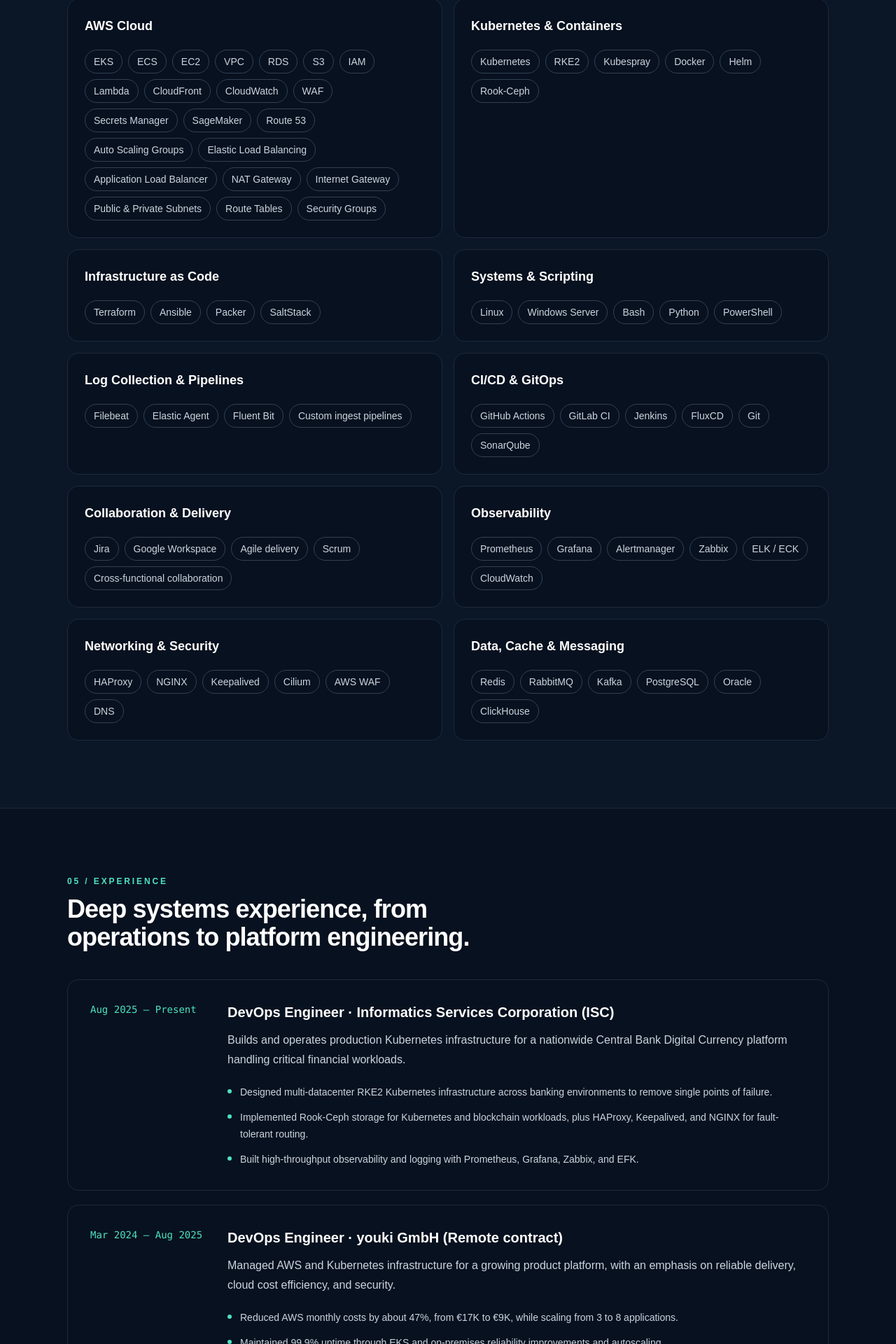
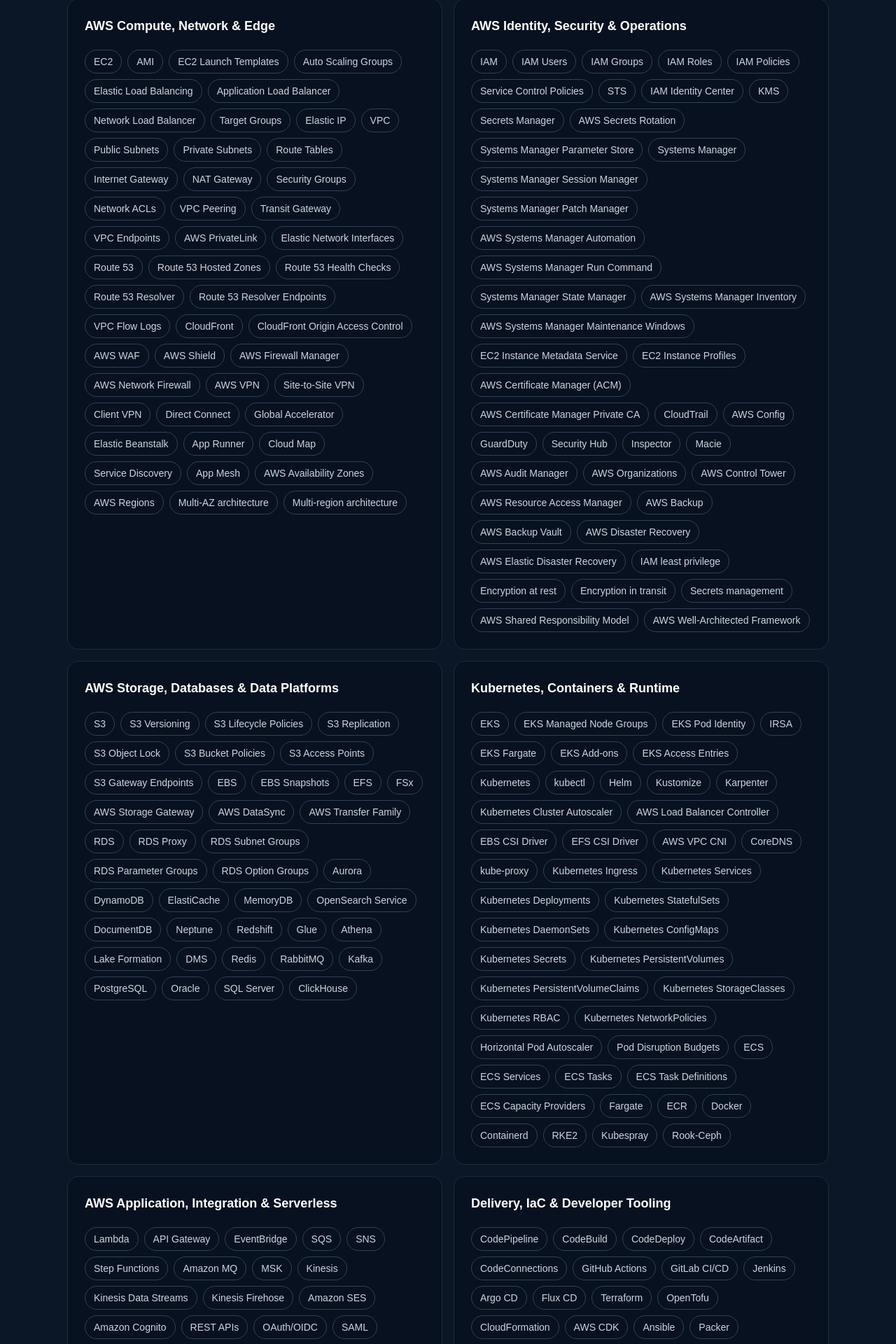
Before and after one commit to erfanehsanii/devops-portfolio, a Next.js app: page / in a window 1280 px wide. Shown: the part 2833-4753 px from the top of the page at 70% size. Built offline with nearby package versions, Linux system fonts and the light colour scheme.

Commit message:
Add complete AWS and platform service inventory

```diff
--- a/src/data/portfolio.ts
+++ b/src/data/portfolio.ts
@@ -38,16 +38,427 @@
     },
   ],
   skills: [
-    { category: "AWS Cloud", items: ["EKS", "ECS", "EC2", "VPC", "RDS", "S3", "IAM", "Lambda", "CloudFront", "CloudWatch", "WAF", "Secrets Manager", "SageMaker", "Route 53", "Auto Scaling Groups", "Elastic Load Balancing", "Application Load Balancer", "NAT Gateway", "Internet Gateway", "Public & Private Subnets", "Route Tables", "Security Groups"] },
-    { category: "Kubernetes & Containers", items: ["Kubernetes", "RKE2", "Kubespray", "Docker", "Helm", "Rook-Ceph"] },
-    { category: "Infrastructure as Code", items: ["Terraform", "Ansible", "Packer", "SaltStack"] },
-    { category: "Systems & Scripting", items: ["Linux", "Windows Server", "Bash", "Python", "PowerShell"] },
-    { category: "Log Collection & Pipelines", items: ["Filebeat", "Elastic Agent", "Fluent Bit", "Custom ingest pipelines"] },
-    { category: "CI/CD & GitOps", items: ["GitHub Actions", "GitLab CI", "Jenkins", "FluxCD", "Git", "SonarQube"] },
-    { category: "Collaboration & Delivery", items: ["Jira", "Google Workspace", "Agile delivery", "Scrum", "Cross-functional collaboration"] },
-    { category: "Observability", items: ["Prometheus", "Grafana", "Alertmanager", "Zabbix", "ELK / ECK", "CloudWatch"] },
-    { category: "Networking & Security", items: ["HAProxy", "NGINX", "Keepalived", "Cilium", "AWS WAF", "DNS"] },
-    { category: "Data, Cache & Messaging", items: ["Redis", "RabbitMQ", "Kafka", "PostgreSQL", "Oracle", "ClickHouse"] },
+    {
+      "category": "AWS Compute, Network & Edge",
+      "featured": [
+        "EC2",
+        "VPC",
+        "EKS",
+        "Application Load Balancer",
+        "Route 53",
+        "CloudFront",
+        "AWS WAF",
+        "Multi-AZ architecture"
+      ],
+      "items": [
+        "EC2",
+        "AMI",
+        "EC2 Launch Templates",
+        "Auto Scaling Groups",
+        "Elastic Load Balancing",
+        "Application Load Balancer",
+        "Network Load Balancer",
+        "Target Groups",
+        "Elastic IP",
+        "VPC",
+        "Public Subnets",
+        "Private Subnets",
+        "Route Tables",
+        "Internet Gateway",
+        "NAT Gateway",
+        "Security Groups",
+        "Network ACLs",
+        "VPC Peering",
+        "Transit Gateway",
+        "VPC Endpoints",
+        "AWS PrivateLink",
+        "Elastic Network Interfaces",
+        "Route 53",
+        "Route 53 Hosted Zones",
+        "Route 53 Health Checks",
+        "Route 53 Resolver",
+        "Route 53 Resolver Endpoints",
+        "VPC Flow Logs",
+        "CloudFront",
+        "CloudFront Origin Access Control",
+        "AWS WAF",
+        "AWS Shield",
+        "AWS Firewall Manager",
+        "AWS Network Firewall",
+        "AWS VPN",
+        "Site-to-Site VPN",
+        "Client VPN",
+        "Direct Connect",
+        "Global Accelerator",
+        "Elastic Beanstalk",
+        "App Runner",
+        "Cloud Map",
+        "Service Discovery",
+        "App Mesh",
+        "AWS Availability Zones",
+        "AWS Regions",
+        "Multi-AZ architecture",
+        "Multi-region architecture"
+      ]
+    },
+    {
+      "category": "AWS Identity, Security & Operations",
+      "featured": [
+        "IAM",
+        "IAM Roles",
+        "KMS",
+        "Secrets Manager",
+        "Systems Manager",
+        "CloudTrail",
+        "GuardDuty",
+        "AWS Backup"
+      ],
+      "items": [
+        "IAM",
+        "IAM Users",
+        "IAM Groups",
+        "IAM Roles",
+        "IAM Policies",
+        "Service Control Policies",
+        "STS",
+        "IAM Identity Center",
+        "KMS",
+        "Secrets Manager",
+        "AWS Secrets Rotation",
+        "Systems Manager Parameter Store",
+        "Systems Manager",
+        "Systems Manager Session Manager",
+        "Systems Manager Patch Manager",
+        "AWS Systems Manager Automation",
+        "AWS Systems Manager Run Command",
+        "Systems Manager State Manager",
+        "AWS Systems Manager Inventory",
+        "AWS Systems Manager Maintenance Windows",
+        "EC2 Instance Metadata Service",
+        "EC2 Instance Profiles",
+        "AWS Certificate Manager (ACM)",
+        "AWS Certificate Manager Private CA",
+        "CloudTrail",
+        "AWS Config",
+        "GuardDuty",
+        "Security Hub",
+        "Inspector",
+        "Macie",
+        "AWS Audit Manager",
+        "AWS Organizations",
+        "AWS Control Tower",
+        "AWS Resource Access Manager",
+        "AWS Backup",
+        "AWS Backup Vault",
+        "AWS Disaster Recovery",
+        "AWS Elastic Disaster Recovery",
+        "IAM least privilege",
+        "Encryption at rest",
+        "Encryption in transit",
+        "Secrets management",
+        "AWS Shared Responsibility Model",
+        "AWS Well-Architected Framework"
+      ]
+    },
+    {
+      "category": "AWS Storage, Databases & Data Platforms",
+      "featured": [
+        "S3",
+        "EBS",
+        "RDS",
+        "Aurora",
+        "DynamoDB",
+        "ElastiCache",
+        "Athena",
+        "ClickHouse"
+      ],
+      "items": [
+        "S3",
+        "S3 Versioning",
+        "S3 Lifecycle Policies",
+        "S3 Replication",
+        "S3 Object Lock",
+        "S3 Bucket Policies",
+        "S3 Access Points",
+        "S3 Gateway Endpoints",
+        "EBS",
+        "EBS Snapshots",
+        "EFS",
+        "FSx",
+        "AWS Storage Gateway",
+        "AWS DataSync",
+        "AWS Transfer Family",
+        "RDS",
+        "RDS Proxy",
+        "RDS Subnet Groups",
+        "RDS Parameter Groups",
+        "RDS Option Groups",
+        "Aurora",
+        "DynamoDB",
+        "ElastiCache",
+        "MemoryDB",
+        "OpenSearch Service",
+        "DocumentDB",
+        "Neptune",
+        "Redshift",
+        "Glue",
+        "Athena",
+        "Lake Formation",
+        "DMS",
+        "Redis",
+        "RabbitMQ",
+        "Kafka",
+        "PostgreSQL",
+        "Oracle",
+        "SQL Server",
+        "ClickHouse"
+      ]
+    },
+    {
+      "category": "Kubernetes, Containers & Runtime",
+      "featured": [
+        "EKS",
+        "Kubernetes",
+        "Docker",
+        "Helm",
+        "Karpenter",
+        "AWS Load Balancer Controller",
+        "RKE2",
+        "Rook-Ceph"
+      ],
+      "items": [
+        "EKS",
+        "EKS Managed Node Groups",
+        "EKS Pod Identity",
+        "IRSA",
+        "EKS Fargate",
+        "EKS Add-ons",
+        "EKS Access Entries",
+        "Kubernetes",
+        "kubectl",
+        "Helm",
+        "Kustomize",
+        "Karpenter",
+        "Kubernetes Cluster Autoscaler",
+        "AWS Load Balancer Controller",
+        "EBS CSI Driver",
+        "EFS CSI Driver",
+        "AWS VPC CNI",
+        "CoreDNS",
+        "kube-proxy",
+        "Kubernetes Ingress",
+        "Kubernetes Services",
+        "Kubernetes Deployments",
+        "Kubernetes StatefulSets",
+        "Kubernetes DaemonSets",
+        "Kubernetes ConfigMaps",
+        "Kubernetes Secrets",
+        "Kubernetes PersistentVolumes",
+        "Kubernetes PersistentVolumeClaims",
+        "Kubernetes StorageClasses",
+        "Kubernetes RBAC",
+        "Kubernetes NetworkPolicies",
+        "Horizontal Pod Autoscaler",
+        "Pod Disruption Budgets",
+        "ECS",
+        "ECS Services",
+        "ECS Tasks",
+        "ECS Task Definitions",
+        "ECS Capacity Providers",
+        "Fargate",
+        "ECR",
+        "Docker",
+        "Containerd",
+        "RKE2",
+        "Kubespray",
+        "Rook-Ceph"
+      ]
+    },
+    {
+      "category": "AWS Application, Integration & Serverless",
+      "featured": [
+        "Lambda",
+        "API Gateway",
+        "EventBridge",
+        "SQS",
+        "SNS",
+        "Step Functions",
+        "Amazon MQ",
+        "MSK"
+      ],
+      "items": [
+        "Lambda",
+        "API Gateway",
+        "EventBridge",
+        "SQS",
+        "SNS",
+        "Step Functions",
+        "Amazon MQ",
+        "MSK",
+        "Kinesis",
+        "Kinesis Data Streams",
+        "Kinesis Firehose",
+        "Amazon SES",
+        "Amazon Cognito",
+        "REST APIs",
+        "OAuth/OIDC",
+        "SAML"
+      ]
+    },
+    {
+      "category": "Delivery, IaC & Developer Tooling",
+      "featured": [
+        "Terraform",
+        "OpenTofu",
+        "CloudFormation",
+        "Ansible",
+        "GitHub Actions",
+        "GitLab CI/CD",
+        "Jenkins",
+        "Flux CD"
+      ],
+      "items": [
+        "CodePipeline",
+        "CodeBuild",
+        "CodeDeploy",
+        "CodeArtifact",
+        "CodeConnections",
+        "GitHub Actions",
+        "GitLab CI/CD",
+        "Jenkins",
+        "Argo CD",
+        "Flux CD",
+        "Terraform",
+        "OpenTofu",
+        "CloudFormation",
+        "AWS CDK",
+        "Ansible",
+        "Packer",
+        "Infrastructure as Code",
+        "CI/CD",
+        "Blue/Green deployment",
+        "Canary deployment",
+        "Rolling deployment",
+        "Zero-downtime deployment",
+        "Git",
+        "GitHub",
+        "GitLab",
+        "AWS CLI",
+        "AWS SDK",
+        "AWS CloudShell",
+        "AWS Console"
+      ]
+    },
+    {
+      "category": "Observability, FinOps & Governance",
+      "featured": [
+        "CloudWatch",
+        "Prometheus",
+        "Grafana",
+        "OpenTelemetry",
+        "AWS X-Ray",
+        "Cost Explorer",
+        "AWS Budgets",
+        "FinOps"
+      ],
+      "items": [
+        "CloudWatch",
+        "CloudWatch Metrics",
+        "CloudWatch Logs",
+        "CloudWatch Log Groups",
+        "CloudWatch Alarms",
+        "CloudWatch Dashboards",
+        "CloudWatch Logs Insights",
+        "CloudWatch Agent",
+        "Prometheus",
+        "Grafana",
+        "Alertmanager",
+        "Loki",
+        "OpenTelemetry",
+        "Amazon Managed Service for Prometheus",
+        "Amazon Managed Grafana",
+        "AWS X-Ray",
+        "Amazon Managed Service for OpenTelemetry",
+        "Cost Explorer",
+        "AWS Budgets",
+        "Compute Optimizer",
+        "Cost and Usage Reports",
+        "Savings Plans",
+        "Reserved Instances",
+        "Spot Instances",
+        "AWS Trusted Advisor",
+        "AWS Well-Architected Tool",
+        "AWS Service Quotas",
+        "AWS Health Dashboard",
+        "AWS Resource Groups",
+        "Resource Groups Tagging API",
+        "Observability",
+        "Logging",
+        "Monitoring",
+        "Alerting",
+        "Tracing",
+        "FinOps",
+        "Zabbix",
+        "ELK / ECK",
+        "Filebeat",
+        "Elastic Agent",
+        "Fluent Bit",
+        "Custom ingest pipelines"
+      ]
+    },
+    {
+      "category": "Platform Operations, Networking & Reliability",
+      "featured": [
+        "Linux",
+        "Windows Server",
+        "HAProxy",
+        "NGINX",
+        "Cilium",
+        "DNS",
+        "TLS/SSL",
+        "High availability"
+      ],
+      "items": [
+        "Linux",
+        "Windows Server",
+        "Bash",
+        "Python",
+        "PowerShell",
+        "YAML",
+        "JSON",
+        "DNS",
+        "TLS/SSL",
+        "HTTP/HTTPS",
+        "TCP/IP",
+        "High availability",
+        "Disaster recovery",
+        "Backup and restore",
+        "Autoscaling",
+        "HAProxy",
+        "NGINX",
+        "Keepalived",
+        "Cilium",
+        "SonarQube",
+        "Incident response",
+        "Root cause analysis"
+      ]
+    },
+    {
+      "category": "Collaboration & Delivery",
+      "featured": [
+        "Jira",
+        "Google Workspace",
+        "Agile delivery",
+        "Scrum"
+      ],
+      "items": [
+        "Jira",
+        "Google Workspace",
+        "Agile delivery",
+        "Scrum",
+        "Cross-functional collaboration"
+      ]
+    }
   ],
   experience: [
     {
```
